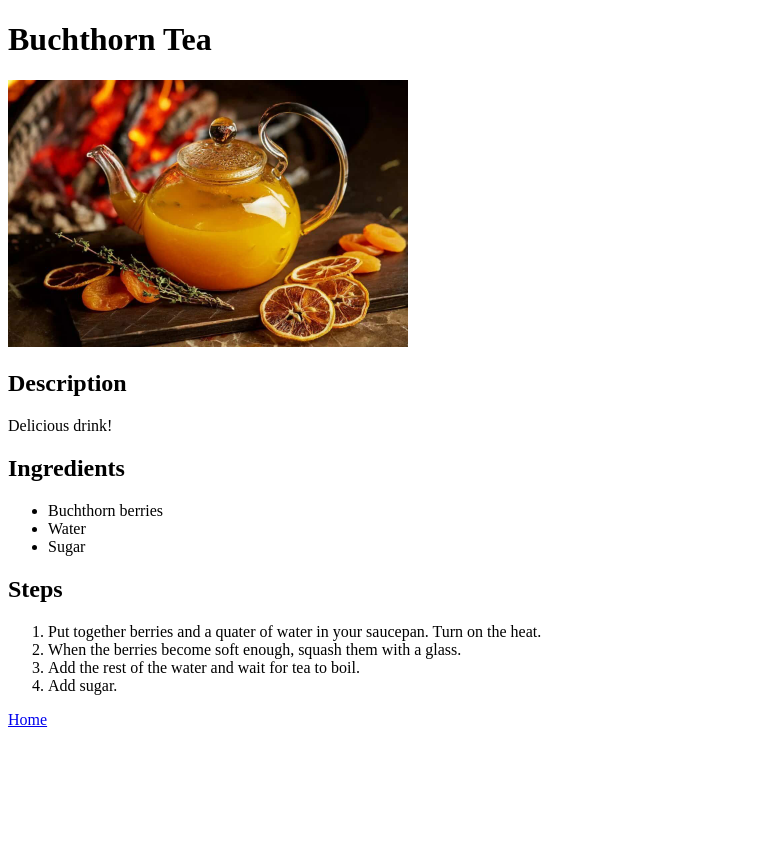
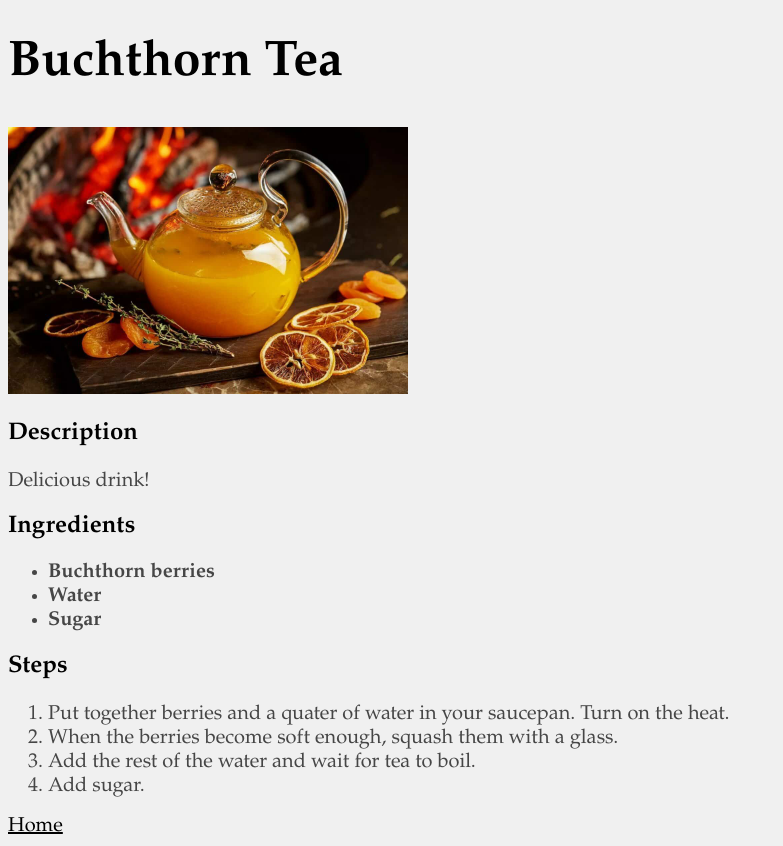
Before and after one commit to miss-elined/odin-recipes, a plain HTML site: page recipes/buckthorn-tea.html in a window 1280 px wide. Shown: the whole page, without its empty margins (0-783 px from the left). Before the commit the page ends 800 px from the top, so only its background shows below. Drawn offline with Linux system fonts and the light colour scheme; files that its build step writes are made by us from their sources.

Commit message:
Add basic style with CSS

```diff
--- a/recipes/buckthorn-tea.html
+++ b/recipes/buckthorn-tea.html
@@ -3,7 +3,7 @@
   <head>
     <meta charset="UTF-8" />
     <title>Buchthorn Tea</title>
-    <link rel="stylesheet" href="style.css" />
+    <link rel="stylesheet" href="../style.css" />
   </head>
   <body>
     <h1>Buchthorn Tea</h1>
@@ -11,7 +11,7 @@
     <h2>Description</h2>
     <p>Delicious drink!</p>
     <h2>Ingredients</h2>
-    <ul>
+    <ul class="ingredients">
       <li>Buchthorn berries</li>
       <li>Water</li>
       <li>Sugar</li>
--- a/style.css
+++ b/style.css
@@ -0,0 +1,27 @@
+* {
+  font-family: Garamond, serif;
+  background-color: rgb(240, 240, 240);
+}
+
+h1 {
+  font-size: 50px;
+}
+
+p,
+li,
+a {
+  font-size: 20px;
+  color: rgb(70, 70, 70);
+}
+
+a:link {
+  color: black;
+}
+
+a:visited {
+  color: rgb(130, 130, 130);
+}
+
+.ingredients {
+  font-weight: bold;
+}
```
Also changed, not shown: recipes/fried-eggs.html (+2 -2 lines), recipes/lasagna.html (+2 -2 lines).
